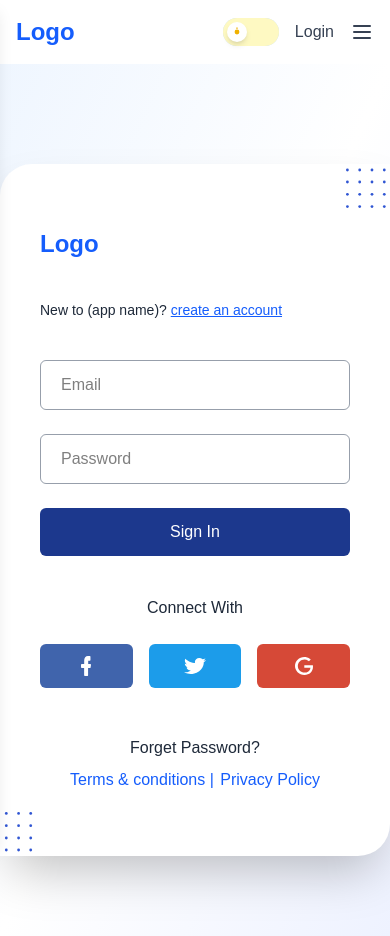
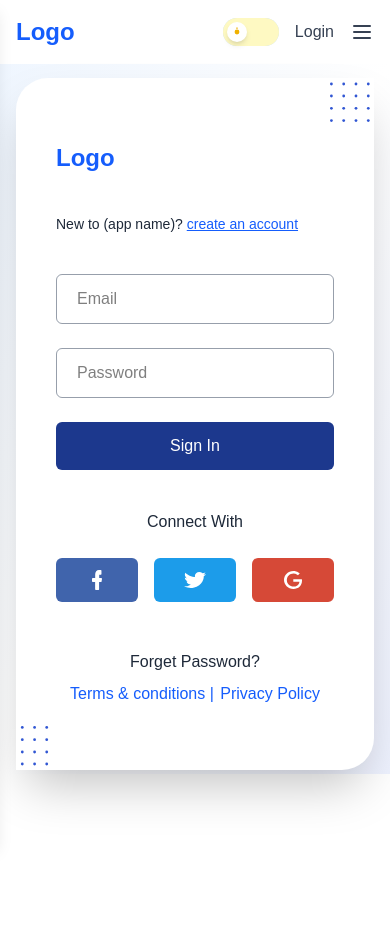
Before and after one commit to Amrit-Raj12/ai-app-generator, a Next.js app: page /login in a window 390 px wide. After the commit the page ends 844 px from the top, so only its background shows below. Built offline with nearby package versions, Linux system fonts and the light colour scheme.

Commit message:
updated the responsive ui for login page

```diff
--- a/src/app/login/page.tsx
+++ b/src/app/login/page.tsx
@@ -17,9 +17,9 @@ const Login = () => {
 
     return (
         <section className={`${isDark ? 'bg-gradient-to-br from-slate-900 via-blue-900 to-slate-900'
-            : 'bg-gradient-to-br from-blue-50 via-white to-indigo-50'} py-20 lg:py-[120px]`}>
-            <div className="container mx-auto mt-[20px] md:mt-0">
-                <div className="-mx-4 flex flex-wrap">
+            : 'bg-gradient-to-br from-blue-50 via-white to-indigo-50'} py-1 lg:py-[120px]`}>
+            <div className="container mx-auto mt-[10px] md:mt-0">
+                <div className="flex flex-wrap">
                     <div className="w-full px-4">
                         <div className={` ${isDark ? "bg-slate-800 border border-slate-700/50" : "bg-white bg-slate-100 border-slate-200/50 text-gray-800"}  shadow-2xl relative mx-auto max-w-[525px] overflow-hidden rounded-tl-4xl rounded-br-4xl px-10 py-16 text-center sm:px-12 md:px-[60px]`}>
                             <div className="mb-10 text-left md:mb-5">
```
